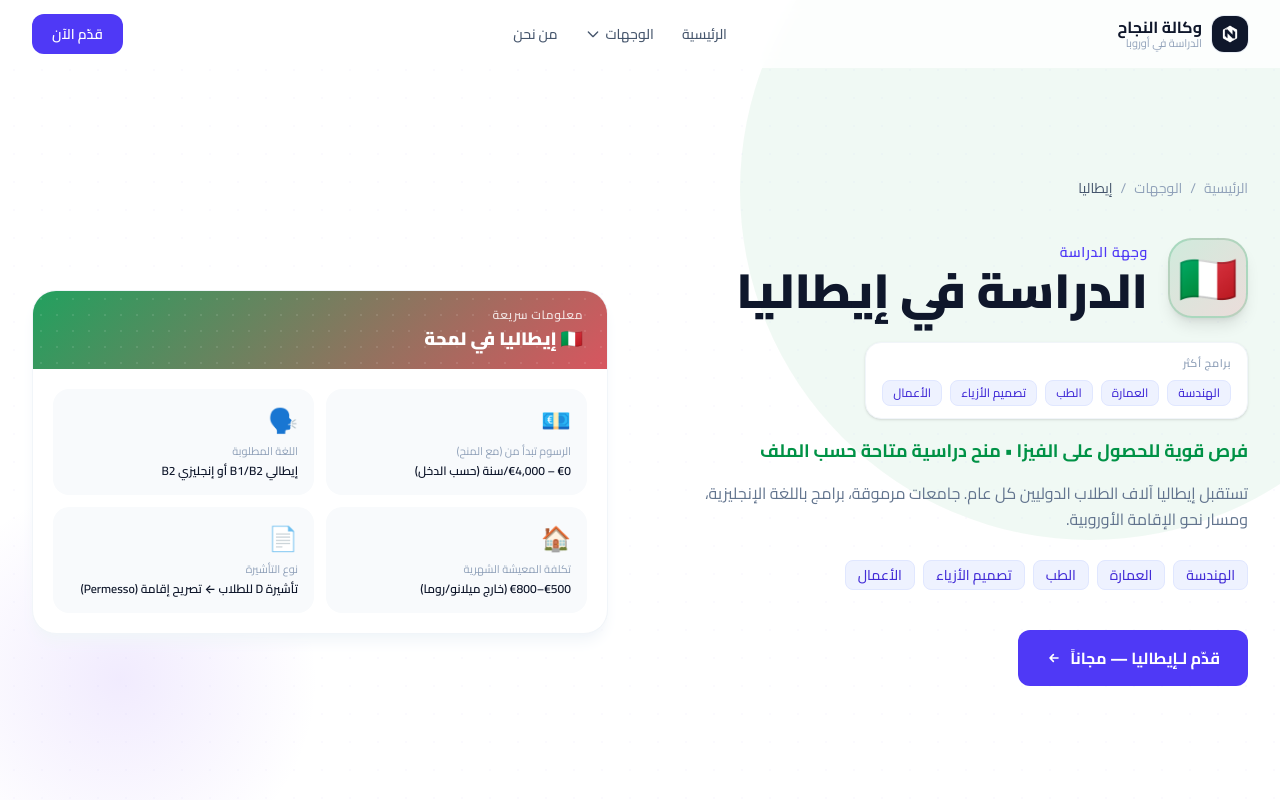
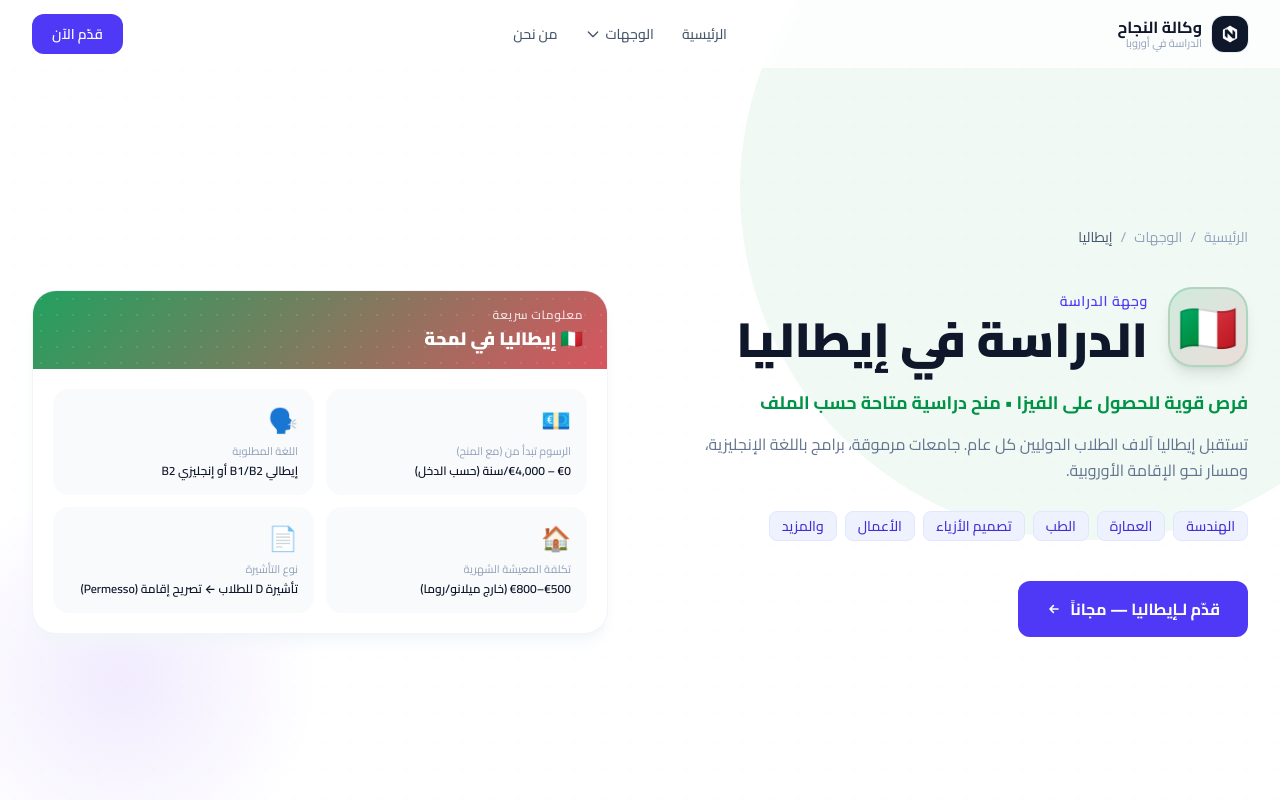
Before and after one commit to HaithemOfficial/elnadjah_webiste, a React (Vite) app: page /destinations/italy in a window 1280 px wide. Shown: the top 800 px of the page. Built offline with nearby package versions, Linux system fonts and the light colour scheme.

Commit message:
Add more programs chip to destination heroes

```diff
--- a/src/components/destination/DestinationHero.jsx
+++ b/src/components/destination/DestinationHero.jsx
@@ -48,21 +48,6 @@ export default function DestinationHero({ destination }) {
               </div>
             </div>
 
-            {/* Programs preview */}
-            <div className="inline-flex flex-col gap-2 bg-white border border-slate-100 rounded-2xl px-4 py-3 mb-5 shadow-sm">
-              <div className="text-slate-400 text-[11px] font-semibold uppercase tracking-wider">برامج أكثر</div>
-              <div className="flex flex-wrap gap-2">
-                {popularFor.slice(0, 5).map((field) => (
-                  <span
-                    key={field}
-                    className="bg-indigo-50 border border-indigo-100 text-indigo-700 text-xs px-2.5 py-1 rounded-lg font-medium"
-                  >
-                    {field}
-                  </span>
-                ))}
-              </div>
-            </div>
-
             {/* Tagline */}
             <p
               className="text-lg font-bold mb-4 leading-snug"
@@ -86,6 +71,9 @@ export default function DestinationHero({ destination }) {
                   {field}
                 </span>
               ))}
+              <span className="bg-indigo-50 border border-indigo-100 text-indigo-700 text-sm px-3 py-1 rounded-lg font-medium">
+                والمزيد
+              </span>
             </div>
 
             {/* CTAs */}
```
